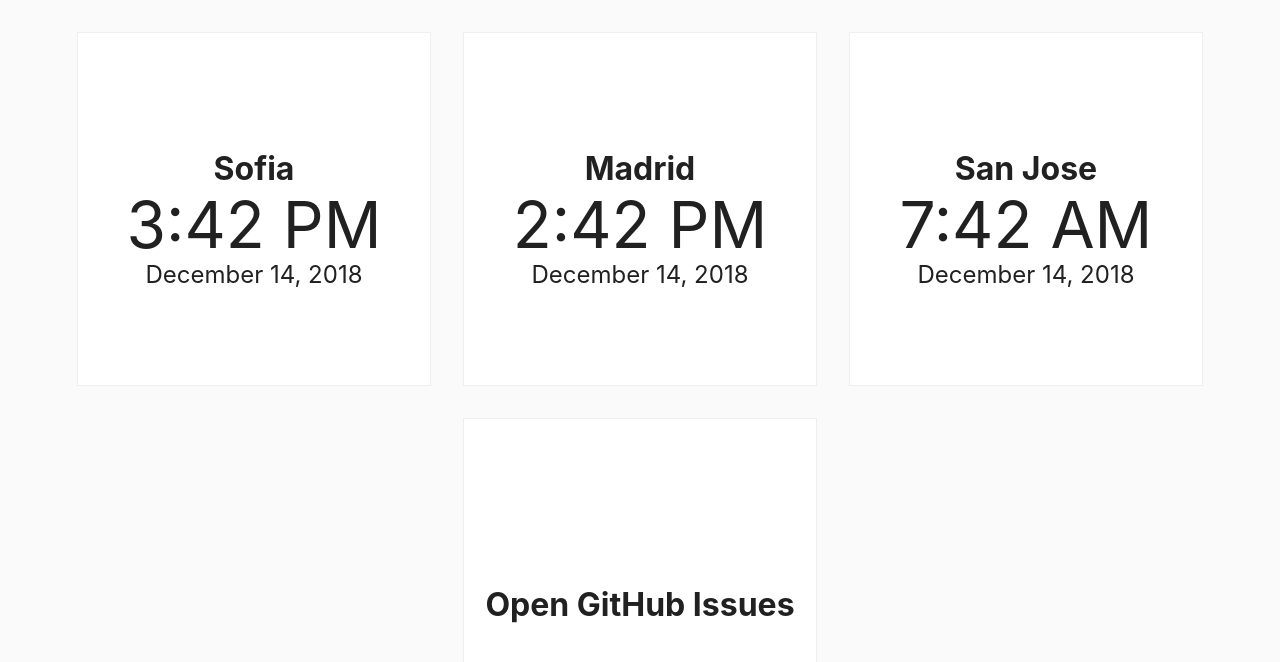
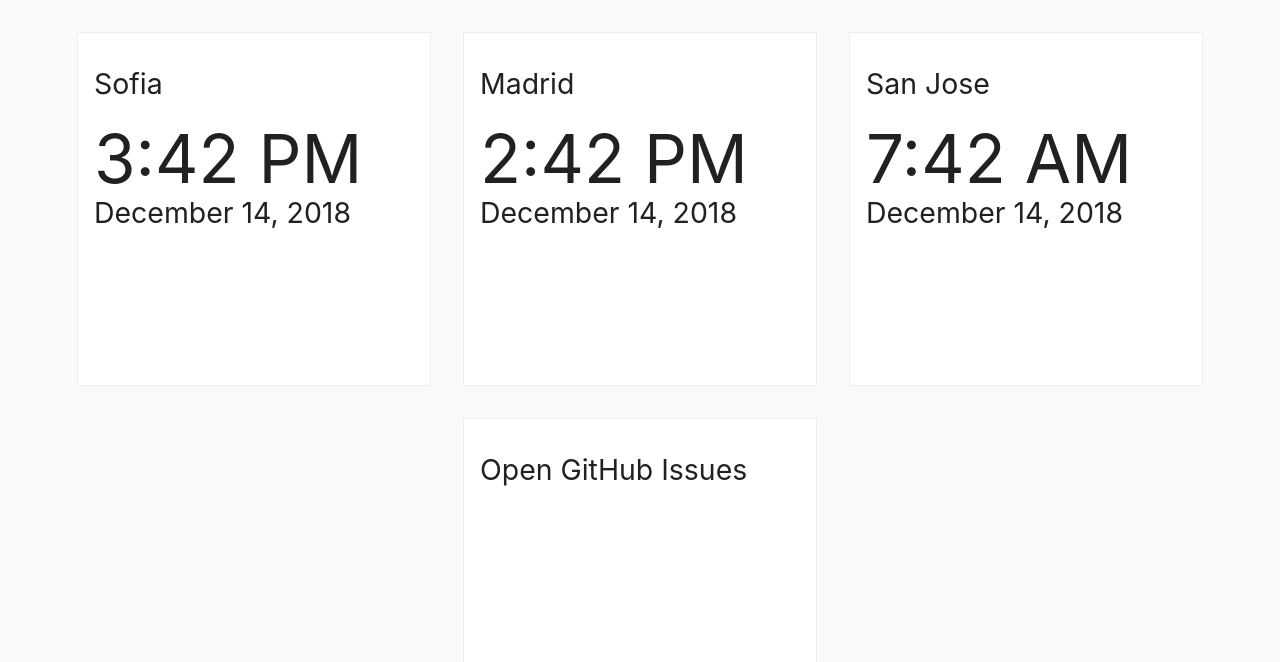
Before and after one commit to apaunchev/Teamboard, a React (Create React App) app: page / in a window 1280 px wide. Shown: the top 662 px of the page. Built offline with nearby package versions, Linux system fonts and the light colour scheme; no server answers.

Commit message:
update styles

```diff
--- a/src/Counter.js
+++ b/src/Counter.js
@@ -1,8 +1,10 @@
 import React from "react";
 import styled from "styled-components";
+import { modularScale } from "polished";
 
 const Counter = styled.div`
-  font-size: 4em;
+  font-size: ${modularScale(5)};
+  font-weight: 500;
   color: ${props => props.theme.palette.accentColor};
 `;
 
--- a/src/DateTime.js
+++ b/src/DateTime.js
@@ -1,16 +1,15 @@
 import React from "react";
 import Widget from "./Widget";
 import styled from "styled-components";
+import { modularScale } from "polished";
 import moment from "moment-timezone";
 
 const TimeItem = styled.div`
-  font-size: 4em;
-  text-align: center;
+  font-size: ${modularScale(5)};
 `;
 
 const DateItem = styled.div`
-  font-size: 1.5em;
-  text-align: center;
+  font-size: ${modularScale(2)};
 `;
 
 class DateTime extends React.PureComponent {
--- a/src/Widget.js
+++ b/src/Widget.js
@@ -1,13 +1,11 @@
 import React from "react";
 import styled from "styled-components";
-import { size } from "polished";
+import { size, modularScale } from "polished";
 
 const Container = styled.div`
   ${size("20em")}
   display: flex;
   flex-direction: column;
-  justify-content: center;
-  align-items: center;
   margin: 1em;
   padding: 1em;
   background-color: ${props => props.theme.palette.canvasColor};
@@ -15,8 +13,8 @@ const Container = styled.div`
 `;
 
 const Title = styled.h1`
-  margin-bottom: 0;
-  text-align: center;
+  font-size: ${modularScale(2)};
+  font-weight: 400;
 `;
 
 export default ({ children, error = false, loading = false, title = "" }) => {
```
